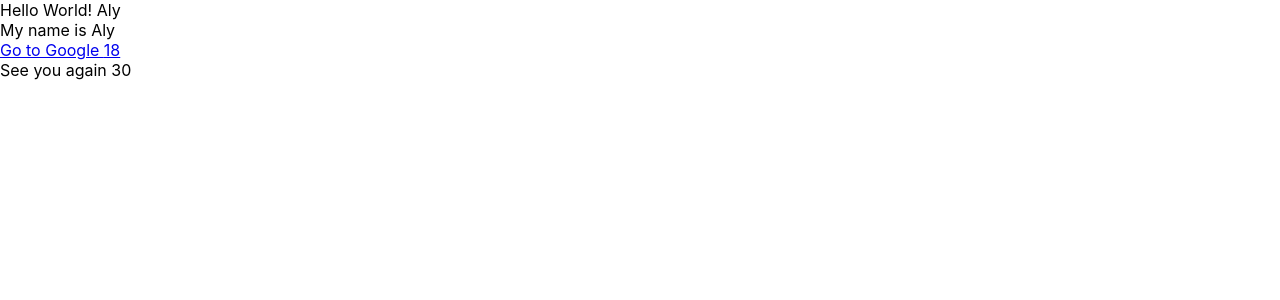
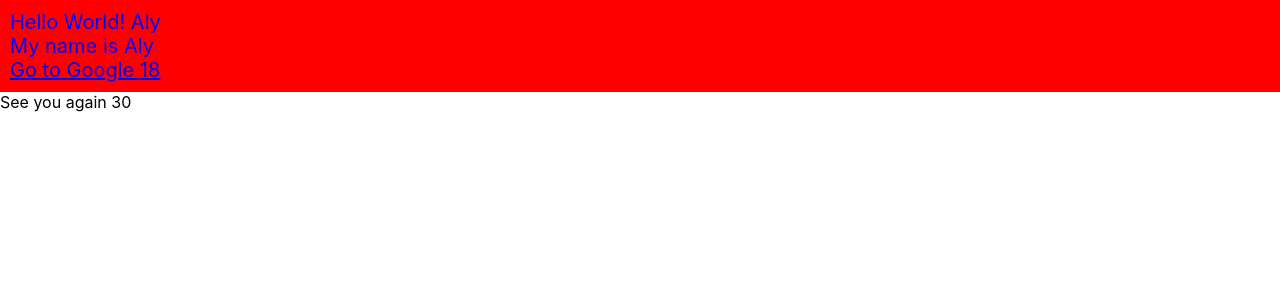
Before and after one commit to alybt/react_js_tutorial, a React (Create React App) app in the folder my-react-app/: page / in a window 1280 px wide. Shown: the top 300 px of the page. Built offline with nearby package versions, Linux system fonts and the light colour scheme.

Commit message:
Inline Styling

```diff
--- a/my-react-app/src/components/HelloWorld.js
+++ b/my-react-app/src/components/HelloWorld.js
@@ -9,12 +9,15 @@ function HelloWorld({num, name}){
 
 
     return(
-        <div>
+        <div style={myStyle} >
             <div>{greeting}! {name}</div>
             <div>{introduction}</div>
             <a href ={link}> Go to Google {num}</a>
         </div>
     )
+
+
 }
+const myStyle = {backgroundColor: 'red', padding: '10px', fontSize: '20px', color: 'blue'};
 
 export default HelloWorld
```
